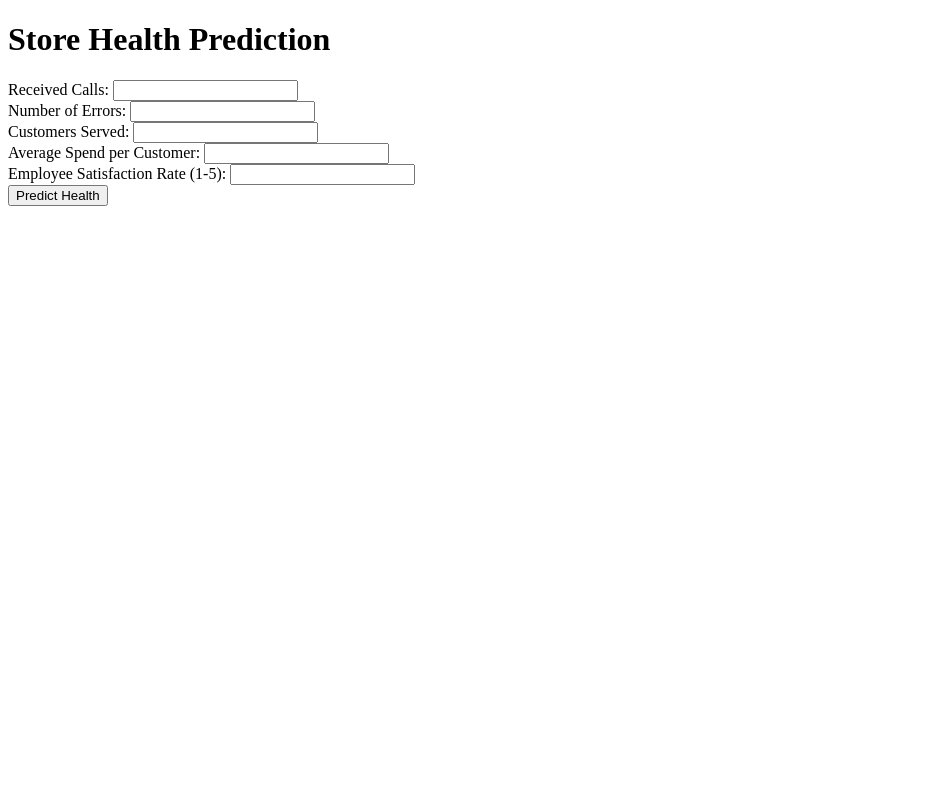
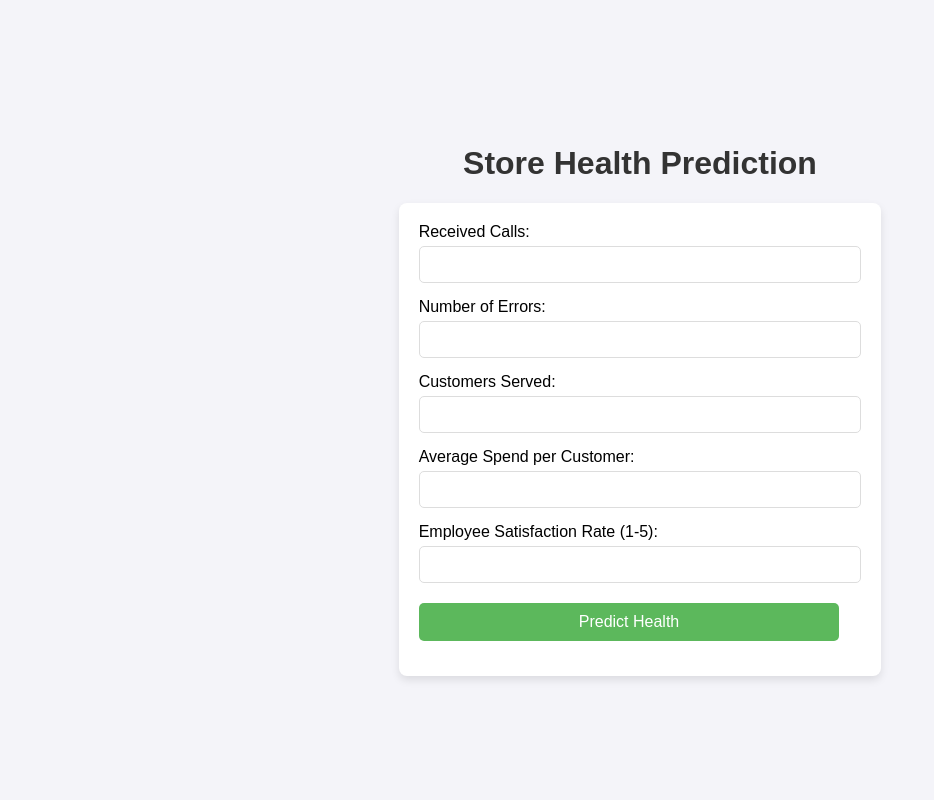
Before and after one commit to conyayeast/starbucks-binary-classifier-demo, a Flask app: page / in a window 1280 px wide. Shown: the whole page, without its empty margins (0-934 px from the left). Run offline with Flask 3, Linux system fonts and the light colour scheme; parts of the project's set-up code (start-up, migrations or seed data) failed here and were passed over.

Commit message:
index better ui

```diff
--- a/templates/index.html
+++ b/templates/index.html
@@ -4,8 +4,55 @@
     <meta charset="UTF-8">
     <meta name="viewport" content="width=device-width, initial-scale=1.0">
     <title>Store Health Prediction</title>
+    <style>
+        body {
+            font-family: Arial, sans-serif;
+            background-color: #f4f4f9;
+            margin: 0;
+            padding: 0;
+            display: flex;
+            justify-content: center;
+            align-items: center;
+            height: 100vh;
+        }
+        form {
+            background: white;
+            padding: 20px;
+            box-shadow: 0 4px 8px rgba(0,0,0,0.1);
+            border-radius: 8px;
+        }
+        h1 {
+            color: #333;
+            text-align: center;
+        }
+        input[type="number"], input[type="text"], input[type="submit"] {
+            width: calc(100% - 22px);
+            padding: 10px;
+            margin-top: 5px;
+            margin-bottom: 15px;
+            border-radius: 5px;
+            border: 1px solid #ddd;
+        }
+        input[type="submit"] {
+            background-color: #5cb85c;
+            color: white;
+            border: none;
+            cursor: pointer;
+            font-size: 16px;
+        }
+        input[type="submit"]:hover {
+            background-color: #4cae4c;
+        }
+        .result {
+            text-align: center;
+            margin-top: 20px;
+            font-size: 20px;
+            color: #333;
+        }
+    </style>
 </head>
 <body>
+    <div class="container">
         <h1>Store Health Prediction</h1>
         <form method="post">
             Received Calls: <input type="number" name="received_calls" required><br>
@@ -16,7 +63,8 @@
             <input type="submit" value="Predict Health">
         </form>
         {% if result %}
-        <h2>Store is predicted to be: {{ result }}</h2>
+            <div class="result">Store is predicted to be: {{ result }}</div>
         {% endif %}
+    </div>
 </body>
 </html>
```
Lines whose indentation alone changed are shown as unchanged.
